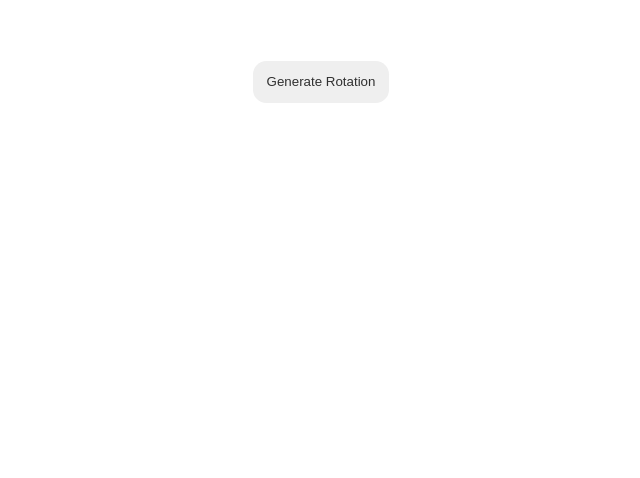
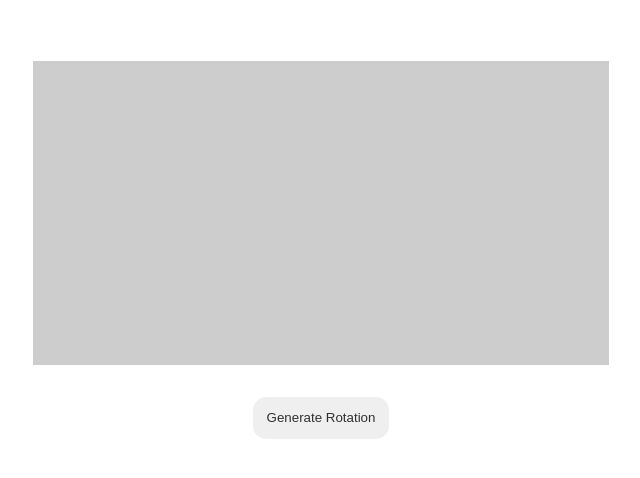
Before and after one commit to TheCyanNerd/clothes-rotation, a plain HTML site: page index.html in a window 1280 px wide. Shown: the part 88-566 px from the top of the page, without its empty margins (351-991 px from the left). Drawn offline with Linux system fonts and the light colour scheme.

Commit message:
Window where generated results appear

```diff
--- a/index.html
+++ b/index.html
@@ -8,7 +8,7 @@
 </head>
 <body>
   <h1>Random Weekly Clothes Selector</h1>
-
+  <div id="window"></div>
   <button type="button">Generate Rotation</button>
 </body>
 </html>
--- a/style.css
+++ b/style.css
@@ -7,6 +7,10 @@
 body {
   width: 100vw;
   height: 100vh;
+
+  display: flex;
+  flex-direction: column;
+  align-items: center;
 
   font-family: Arial, Helvetica, sans-serif;
   text-align: center;
@@ -20,6 +24,16 @@ button {
   margin: 0 0 2em 0;
 }
 
+#window {
+  background-color: rgb(205, 205, 205);
+
+  width: 40%;
+  height: 30%;
+
+  padding: 2em;
+  margin: 0 2em 2em;
+}
+
 button {
   border-radius: 1em;
   padding: 1em;
```
